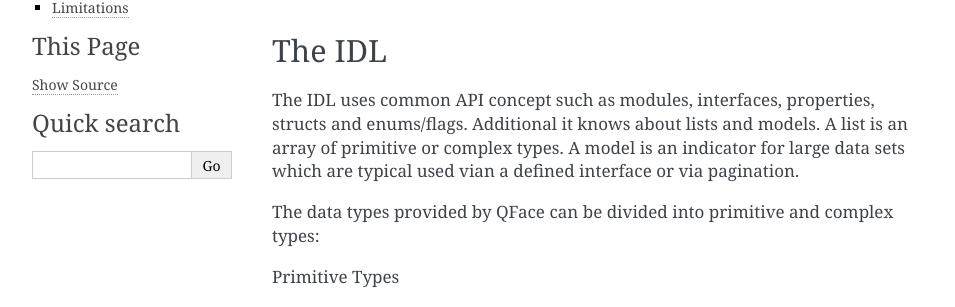
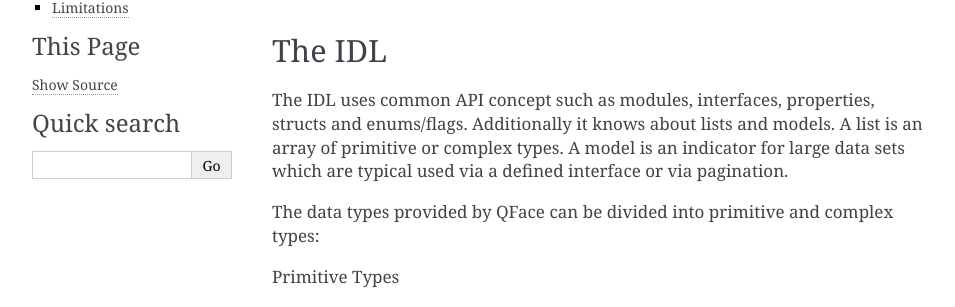
Before and after one commit to Pelagicore/qface, a Sphinx documentation site: the page built from docs/motivation.rst, in a window 1280 px wide and 900 px high. Shown: the part 223-530 px from the top of the window, without its empty margins (148-1103 px from the left). Built offline with Sphinx 7.4.7, drawn with Linux system fonts in a browser that asks for light colours.

Commit message:
Update motivation.rst

```diff
--- a/docs/motivation.rst
+++ b/docs/motivation.rst
@@ -7,7 +7,7 @@
 The IDL
 =======
 
-The IDL uses common API concept such as modules, interfaces, properties, structs and enums/flags. Additional it knows about lists and models. A list is an array of primitive or complex types. A model is an indicator for large data sets which are typical used vian a defined interface or via pagination.
+The IDL uses common API concept such as modules, interfaces, properties, structs and enums/flags. Additionally it knows about lists and models. A list is an array of primitive or complex types. A model is an indicator for large data sets which are typical used via a defined interface or via pagination.
 
 The data types provided by QFace can be divided into primitive and complex types:
 
```
